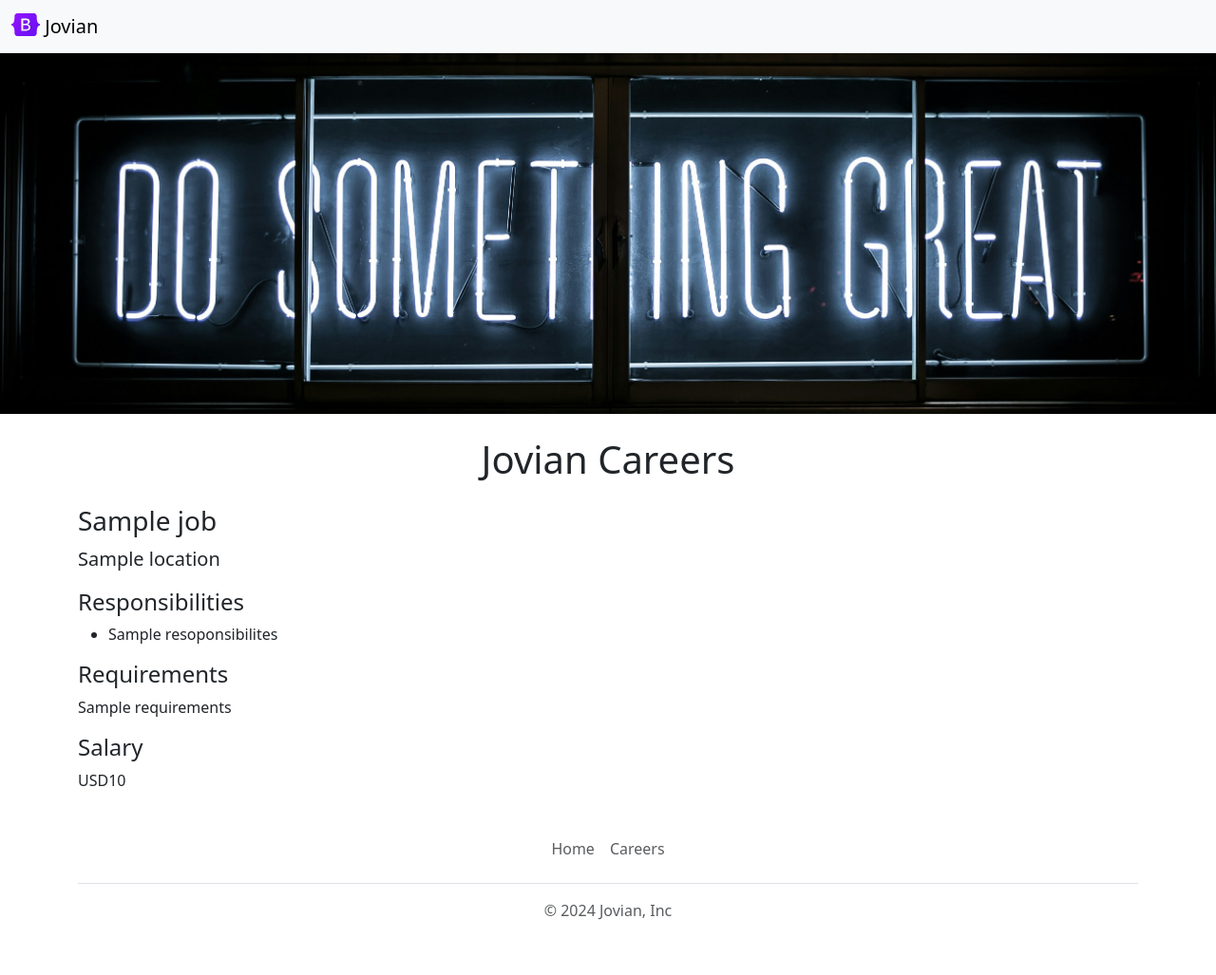
After one commit to MadhukarBhaktha591/jovian-careers-website-new, a Flask app: template templates/jobpage.html in a window 1280 px wide. The commit adds this page. Shown: the whole page at 95% size. Run offline with Flask 3, Linux system fonts and the light colour scheme; the template is opened without the code that fills it: most values are stand-ins (such as "Sample title", 1, 10 or a date in 2020).

Commit message:
some more changes

```diff
--- a/app.py
+++ b/app.py
@@ -1,5 +1,5 @@
 from flask import Flask, render_template, jsonify
-from database import load_jobs_from_db
+from database import load_jobs_from_db,load_job_from_db
 
 app = Flask(__name__)
 
@@ -7,13 +7,21 @@ app = Flask(__name__)
 
 def hello_world():
     jobs = load_jobs_from_db()
-    return render_template('home.html', jobs=jobs, company = 'Jovian')
+    return render_template('home.html', jobs=jobs)
 
 @app.route("/api/jobs")
 def list_jobs():
     jobs = load_jobs_from_db()
     return jsonify(jobs)
 
+@app.route("/job/<id>")
+def show_job(id):
+    job = load_job_from_db(id)
+
+    if not job:
+        return "Not Found", 404
+    return render_template('jobpage.html',job=job)
+
 if __name__ == "__main__":
     # print("I'm inside the if now")
     app.run(host='0.0.0.0',debug=True)
--- /dev/null
+++ b/templates/banner.html
@@ -0,0 +1,9 @@
+<style>
+    #banner{
+        height: 380px;
+        width: 100%;
+        object-fit: cover;
+        margin-bottom: 16px;
+    }
+</style>
+<img  class=" img-fluid" id="banner" src="/static/do-something-great.jpg" alt="No image" >
--- /dev/null
+++ b/templates/bootstrap.html
@@ -0,0 +1,5 @@
+<meta charset="UTF-8">
+<meta name="viewport" content="width=device-width, initial-scale=1.0">
+<title>Jovian Careers</title>
+
+<link href="https://cdn.jsdelivr.net/npm/bootstrap@5.3.3/dist/css/bootstrap.min.css" rel="stylesheet" integrity="sha384-QWTKZyjpPEjISv5WaRU9OFeRpok6YctnYmDr5pNlyT2bRjXh0JMhjY6hW+ALEwIH" crossorigin="anonymous">
--- a/templates/jobitem.html
+++ b/templates/jobitem.html
@@ -11,7 +11,7 @@
         </div>
         {%endif%}
     </div>
-    <div class="col-2">
-        <a href="mailto:madhukar.bhaktha.591@gmail.com?subject=Application%20for%20{{job['title']}}&body=My%20name%3A%20%3Cyour%20name%20here%3E%0D%0A%0D%0AMy%20Resume%20link%3A%20%3Cresume%20link%3E%0D%0A%0D%0AMy%20LinkedIn%20link%3A%20%3Clinked%20in%3E" type="button" class="btn btn-outline-primary">Apply</a>
+    <div class="col-2 padding-right:16px">
+        <a href="/job/{{job['id']}}" type="button" class="btn btn-outline-primary">Apply</a>
     </div>
 </div>
--- /dev/null
+++ b/templates/jobpage.html
@@ -0,0 +1,29 @@
+<!DOCTYPE html>
+<html>
+    <head>
+        <title>{{job.title}} - Jovian Careers</title>
+        {% include 'bootstrap.html' %}
+    </head>
+    <body>
+        {% include 'nav.html' %}
+        {% include 'banner.html' %}
+        <div class="container">
+            <h1 class="text-center mt-2 mb-4">Jovian Careers</h1>
+            <h3>{{job.title}}</h3>
+            <p class="lead">{{job.location}}</p>
+            <h4>Responsibilities</h4>
+
+            <ul>
+                {% for line in job.resoponsibilites.split("\n")%}
+                <li>{{line}}</li>
+                {% endfor%}
+            </ul>
+            <h4>Requirements</h4>
+            <p>{{job.requirements}}</p>
+            <h4>Salary</h4>
+            <p>{{job.currency  }}{{job.salary}}</p>
+        </div>
+        {% include 'footer.html' %}
+    </body>
+
+</html>
```
Also changed, not shown: database.py (+11 -0 lines), templates/home.html (+3 -15 lines).
